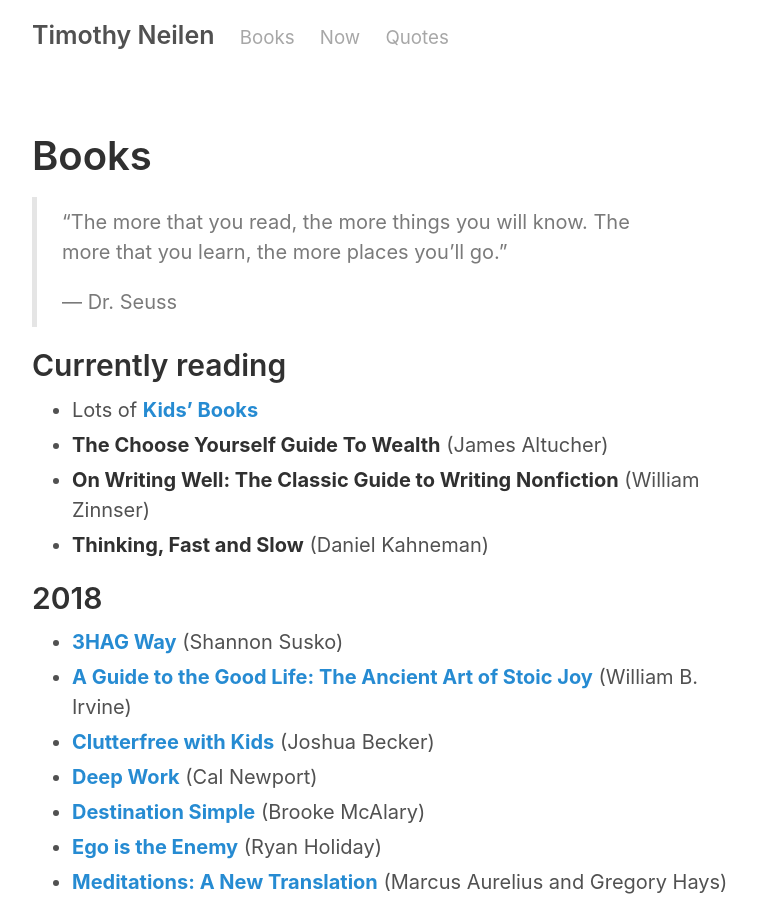
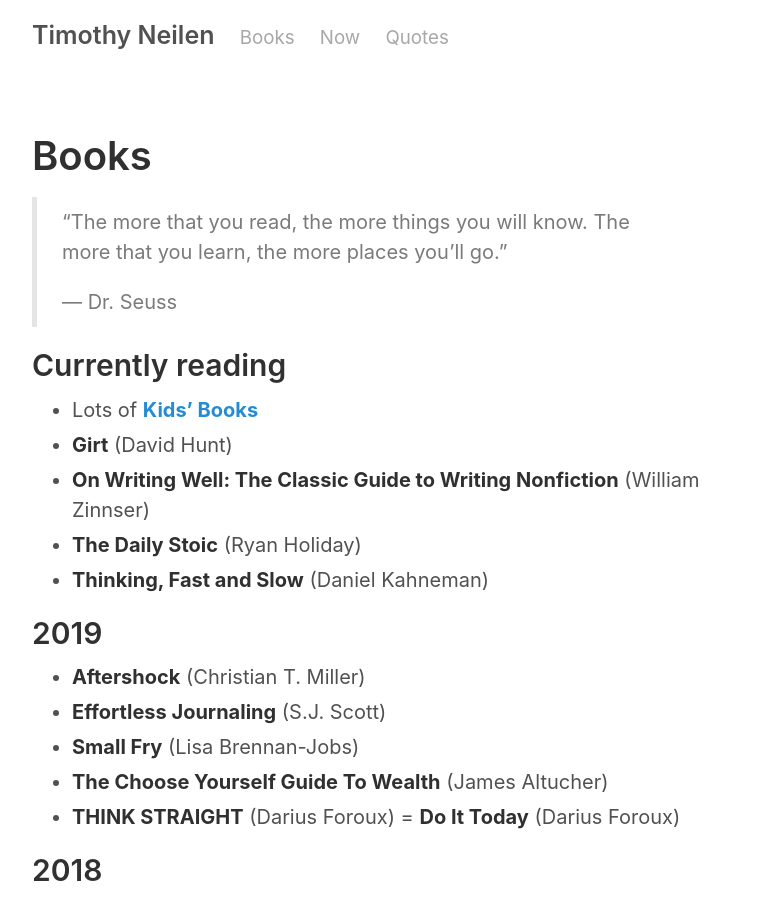
Before and after one commit to teejayen/teejayen.github.io, a Jekyll site: the page built from books.md, in a window 1280 px wide and 900 px high. Shown: the whole window, without its empty margins (258-1015 px from the left). Built offline with Jekyll 4.4.1, drawn with Linux system fonts in a browser that asks for light colours; some of the changed text lies outside the part shown.

Commit message:
updated books, and lastmod on kidsbooks

```diff
--- a/books.md
+++ b/books.md
@@ -16,11 +16,19 @@
 ## Currently reading
 
 - Lots of [**Kids' Books**](/kidsbooks)
-- **The Choose Yourself Guide To Wealth** (James Altucher)
+- **Girt** (David Hunt)
 - **On Writing Well: The Classic Guide to Writing Nonfiction** (William Zinnser)
+- **The Daily Stoic** (Ryan Holiday)
 - **Thinking, Fast and Slow** (Daniel Kahneman)
 
+## 2019
 
+- **Aftershock** (Christian T. Miller)
+- **Effortless Journaling** (S.J. Scott)
+- **Small Fry** (Lisa Brennan-Jobs)
+- **The Choose Yourself Guide To Wealth** (James Altucher)
+- **THINK STRAIGHT** (Darius Foroux)
+= **Do  It Today** (Darius Foroux)
 
 ## 2018
 
```
Also changed, not shown: other parts of books.md (+1 -5 lines), kidsbooks.md (+1 -1 lines).
